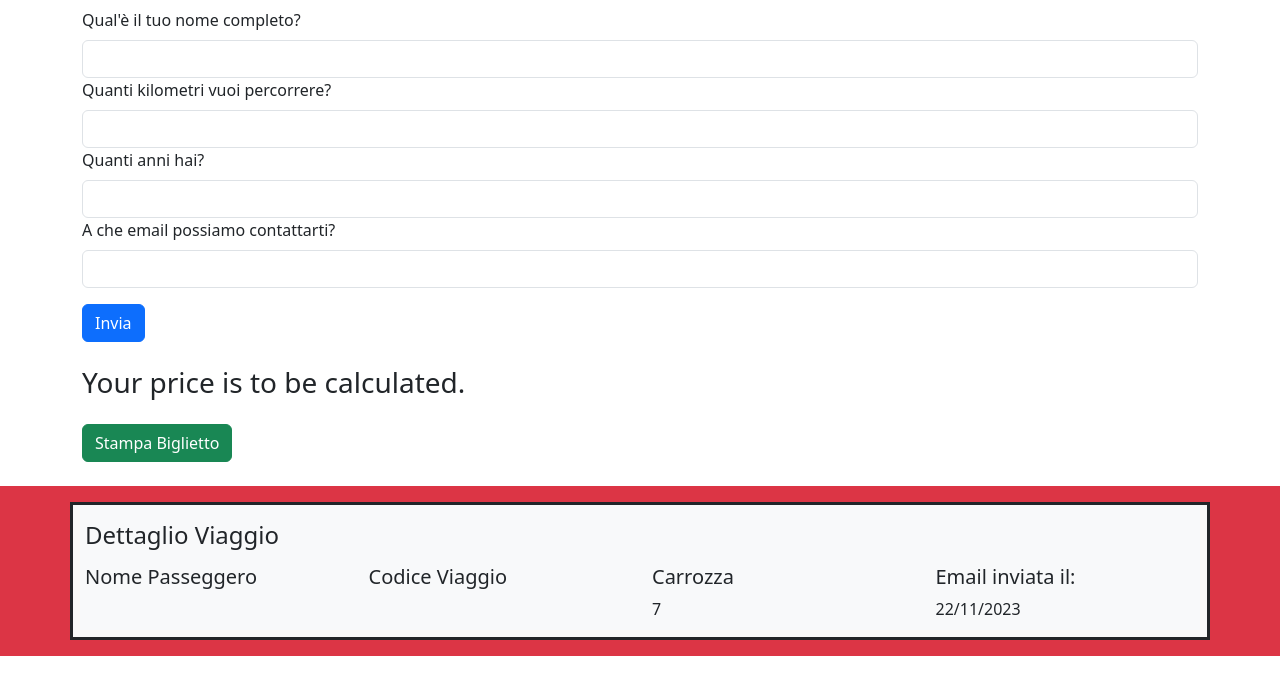
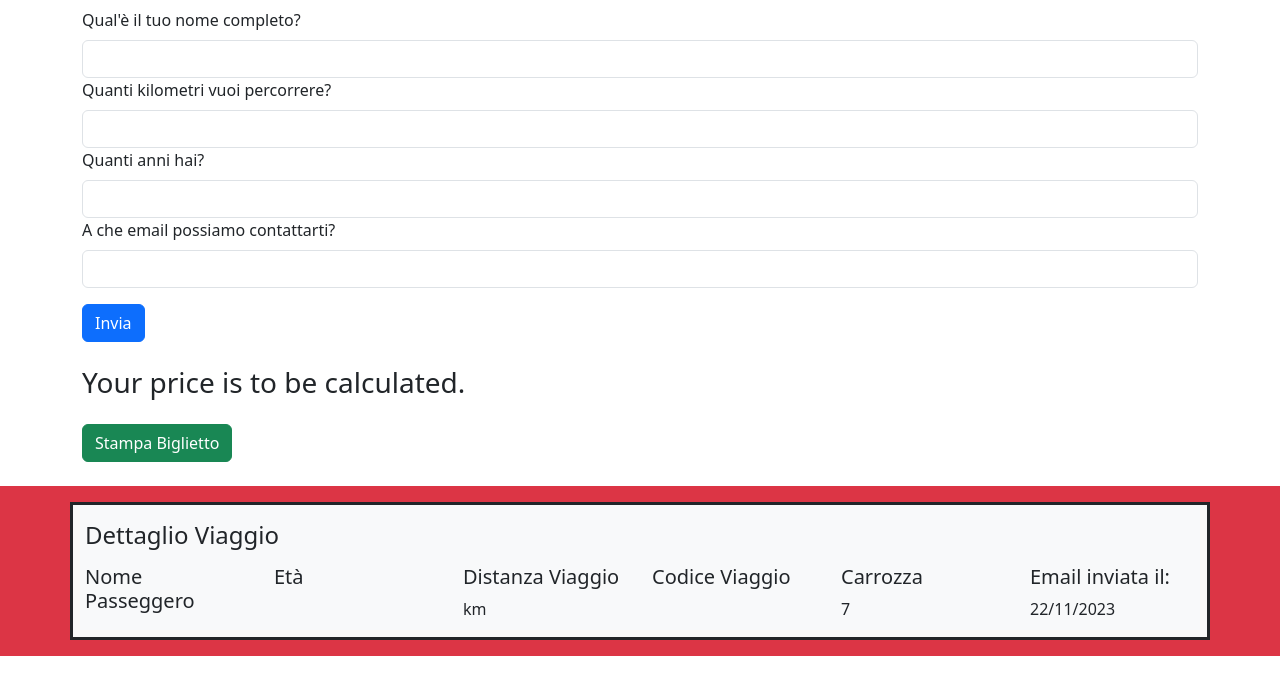
Before and after one commit to Zariy7/js-biglietto-treno-form, a plain HTML site: page index.html in a window 1280 px wide. Both pictures are taken after a click on the button "Stampa Biglietto". Drawn offline with nearby package versions, Linux system fonts and the light colour scheme.

Commit message:
updated ticket creation

```diff
--- a/css/style.css
+++ b/css/style.css
@@ -5,7 +5,3 @@
     padding: 0;
     box-sizing: border-box;
 }
-
-#ticketContainer{
-    display: none;
-}
--- a/index.html
+++ b/index.html
@@ -38,26 +38,34 @@
             <button type="button" class="btn btn-success my-3" onClick="printTicket()">Stampa Biglietto</button>
         </div>
 
-        <div class="bg-danger my-2 py-3" id="ticketContainer">
+        <div class="bg-danger my-2 py-3 d-none" id="ticketContainer">
             <div class="container">
                 <div class="row">
                     <div class="col-12 bg-light border border-3 border-dark">
                         <div>
                             <h4 class="my-3">Dettaglio Viaggio</h4>
                             <div class="row my-3">
-                                <div class="col-3">
-                                    <h5>Nome Passeggero</h5>
+                                <div class="col-2">
+                                    <h5 >Nome Passeggero</h5>
                                     <div id="nameOutput"></div>
                                 </div>
-                                <div class="col-3">
+                                <div class="col-2">
+                                    <h5>Et&agrave;</h5>
+                                    <div id="ageOutput"></div>
+                                </div>
+                                <div class="col-2">
+                                    <h5>Distanza Viaggio</h5>
+                                    <div id="kmOutput"></div>
+                                </div>
+                                <div class="col-2">
                                     <h5>Codice Viaggio</h5>
                                     <div id="codeOutput"></div>
                                 </div>
-                                <div class="col-3">
+                                <div class="col-2">
                                     <h5>Carrozza</h5>
                                     <div id="carriageOutput"></div>
                                 </div>
-                                <div class="col-3">
+                                <div class="col-2">
                                     <h5>Email inviata il:</h5>
                                     <div id="emailDate"></div>
                                 </div>
--- a/js/script.js
+++ b/js/script.js
@@ -68,5 +68,8 @@ function printTicket(){
 
     document.getElementById('carriageOutput').innerText = carriageOutput;
     document.getElementById('emailDate').innerText = emailDate;
-    document.getElementById('ticketContainer').style.display = 'block';
+    document.getElementById('kmOutput').innerText = kilometres + ' km';
+    document.getElementById('ageOutput').innerText = age;
+
+    document.getElementById('ticketContainer').classList.replace("d-none", "d-block");
 }
```
